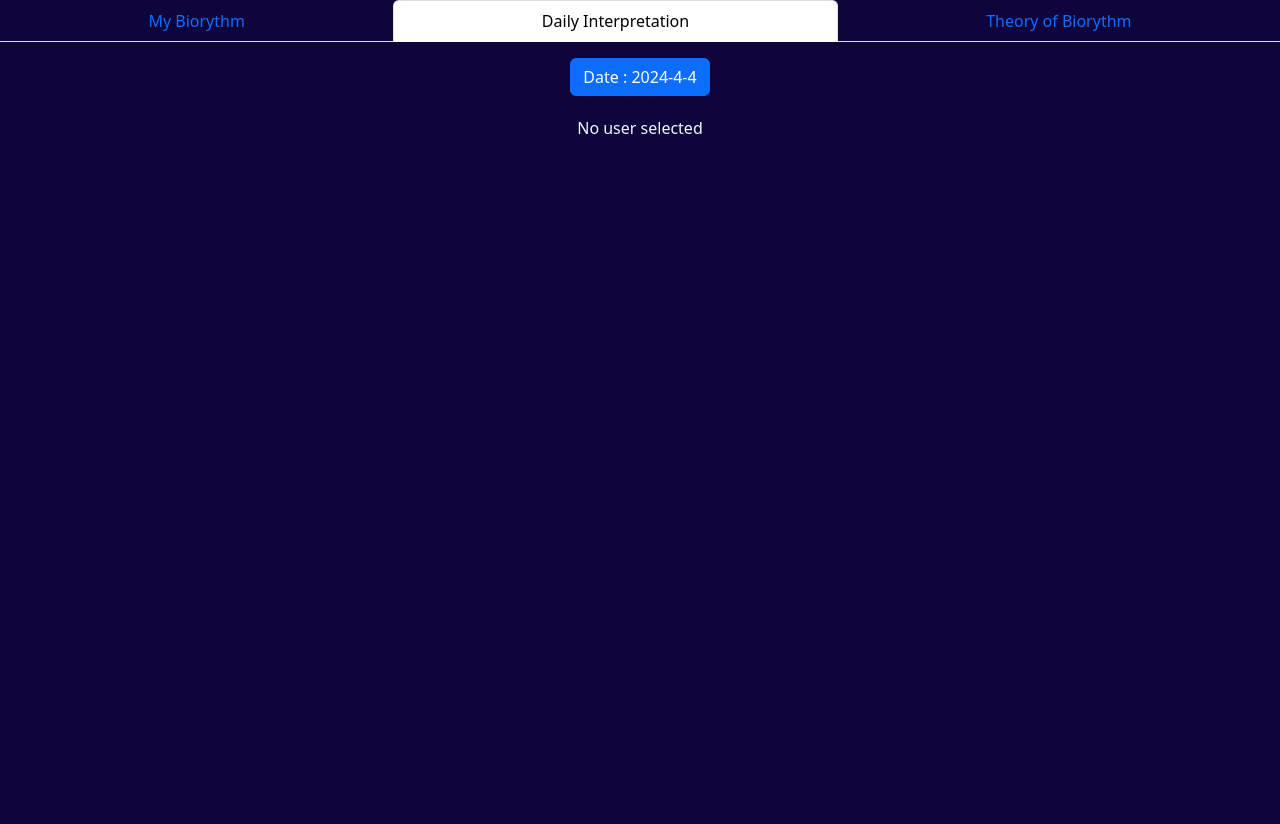
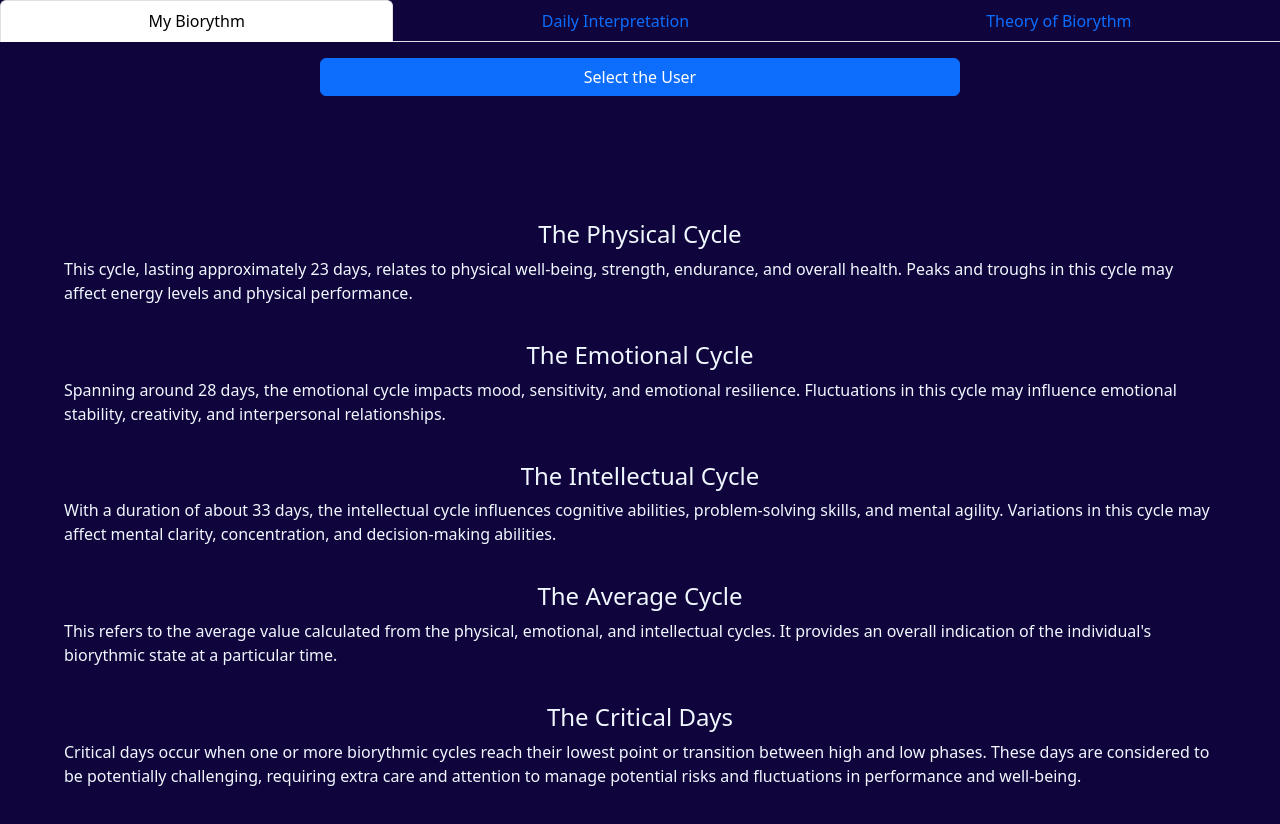
Before and after one commit to mriitian/BioRythmCalculator, a React (Vite) app: page / in a window 1280 px wide. Shown: the top 824 px of the page. Before the commit the page ends 800 px from the top, so only its background shows below. Built offline with nearby package versions, Linux system fonts and the light colour scheme.

Commit message:
Update Tabhead.jsx

```diff
--- a/src/navhead/Tabhead.jsx
+++ b/src/navhead/Tabhead.jsx
@@ -10,7 +10,7 @@ export default function Tabhead() {
   const [currentUser, setCurrentUser] = useState(null);
   return (
     <Tabs
-      defaultActiveKey="profile"
+      defaultActiveKey="home"
       id="fill-tab-example"
       transition={true}
       className="mb-3"
```
